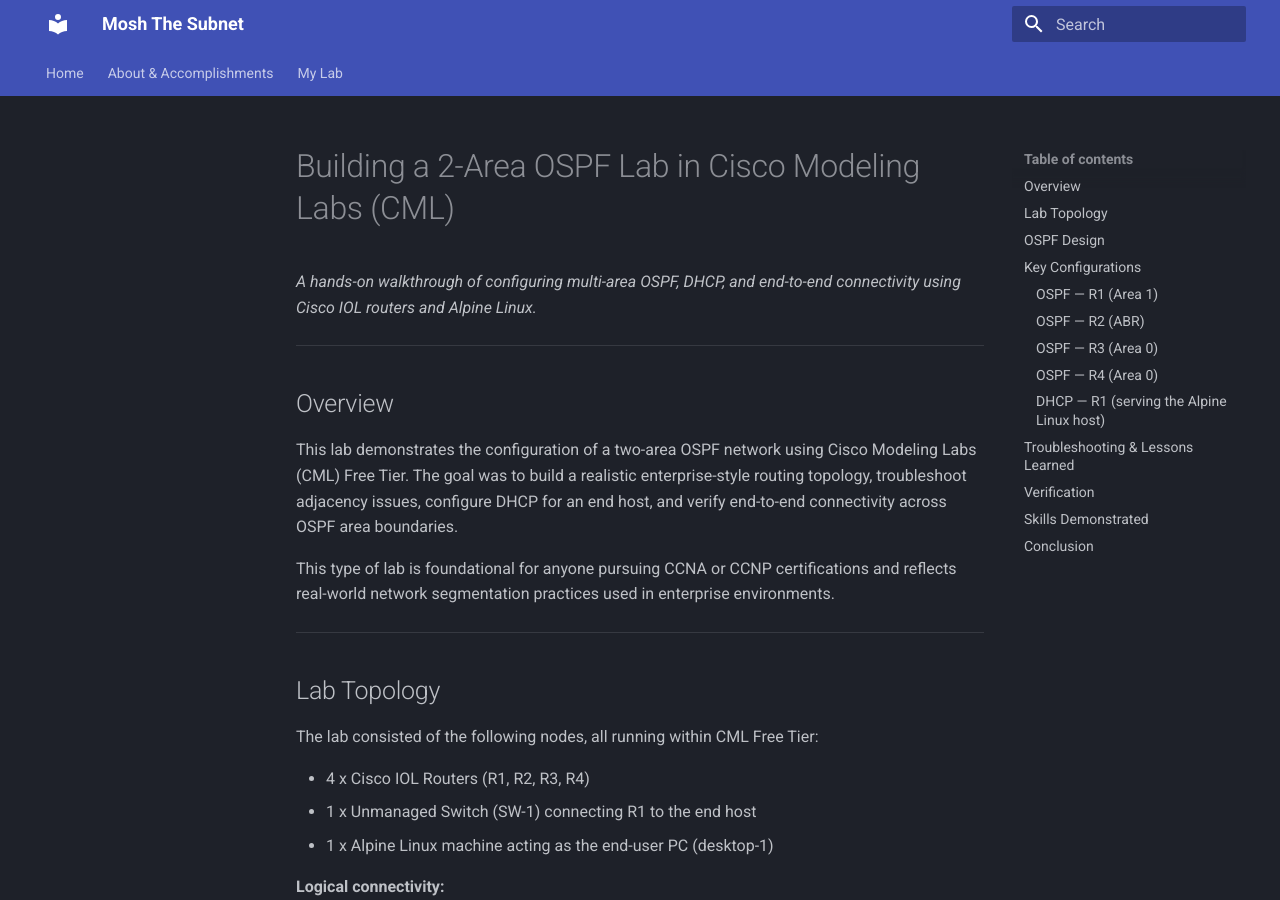
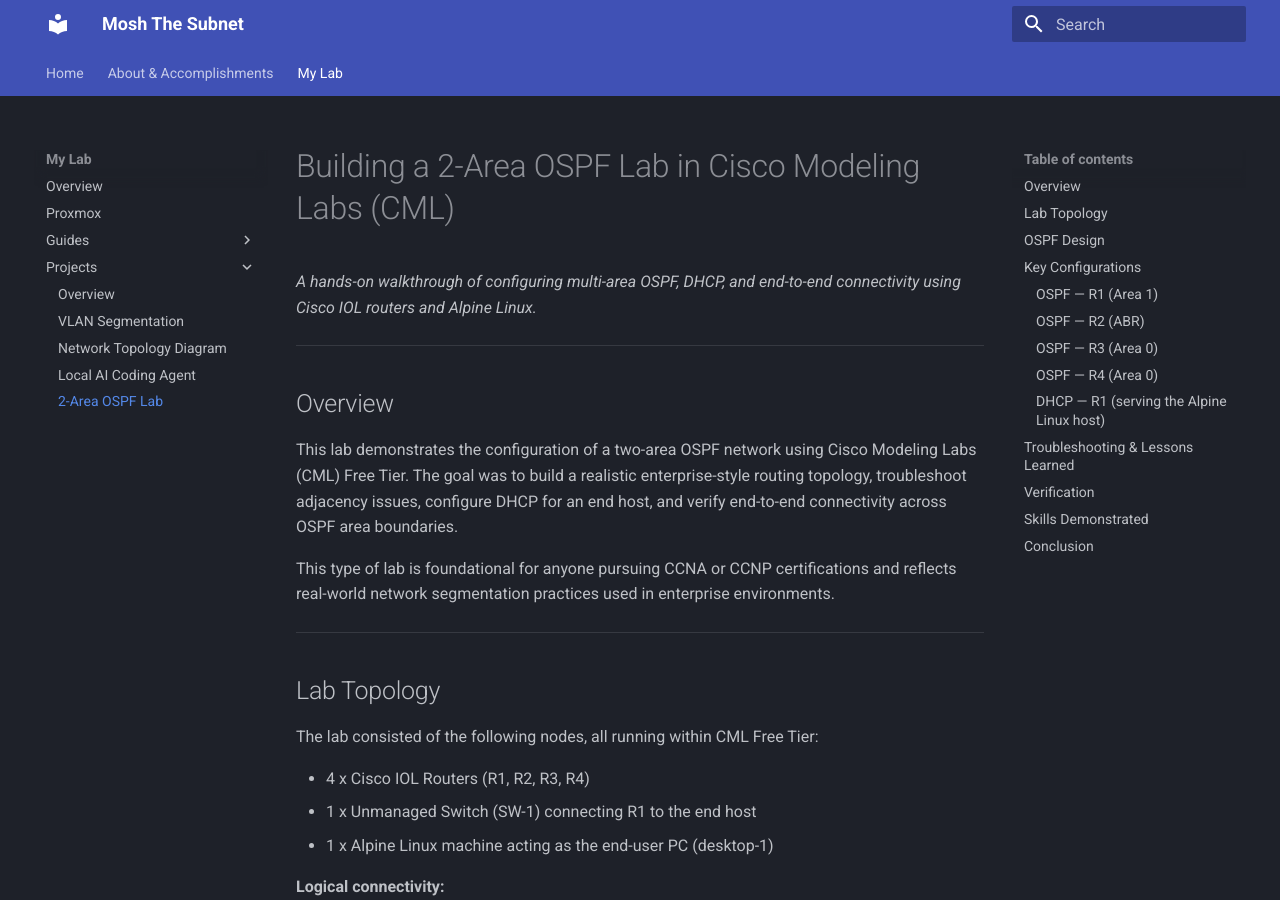
Before and after one commit to moshthesubnet/my-lab-docs, an MkDocs documentation site: the page built from docs/projects/ospf_lab.md, in a window 1280 px wide and 900 px high. Built offline with MkDocs 1.6.1 and Material for MkDocs 9.7.7, drawn with Linux system fonts in a browser that asks for light colours.

Commit message:
Update mkdocs.yml

```diff
--- a/mkdocs.yml
+++ b/mkdocs.yml
@@ -27,6 +27,7 @@ nav:
           - VLAN Segmentation: projects/VLAN_segmentation.md
           - Network Topology Diagram: projects/network-topology-diagram.html
           - Local AI Coding Agent: projects/Local_AI_Coding_Agent.md
+          - 2-Area OSPF Lab: projects/ospf_lab.md
 
 extra:
   social:
```
